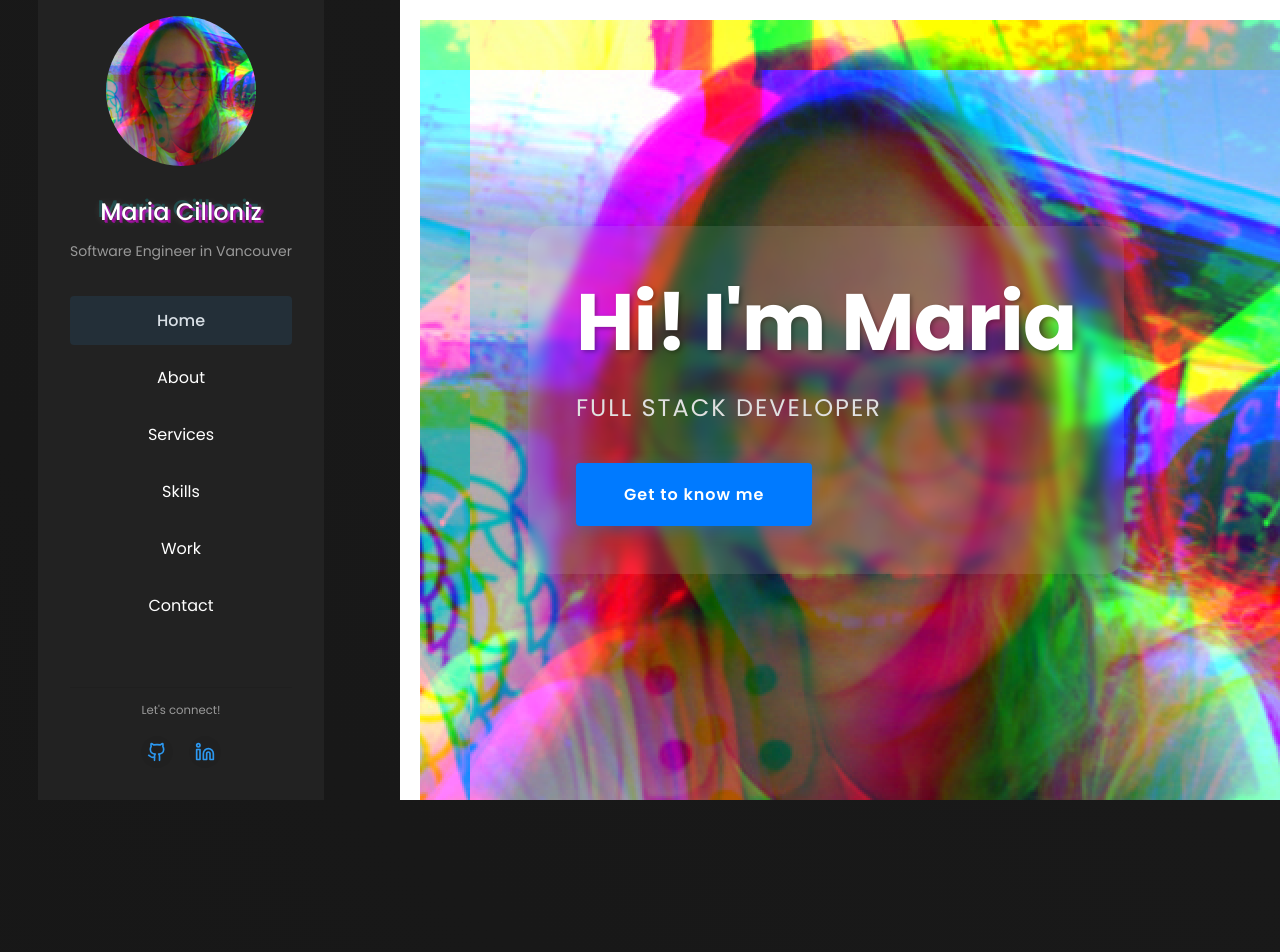
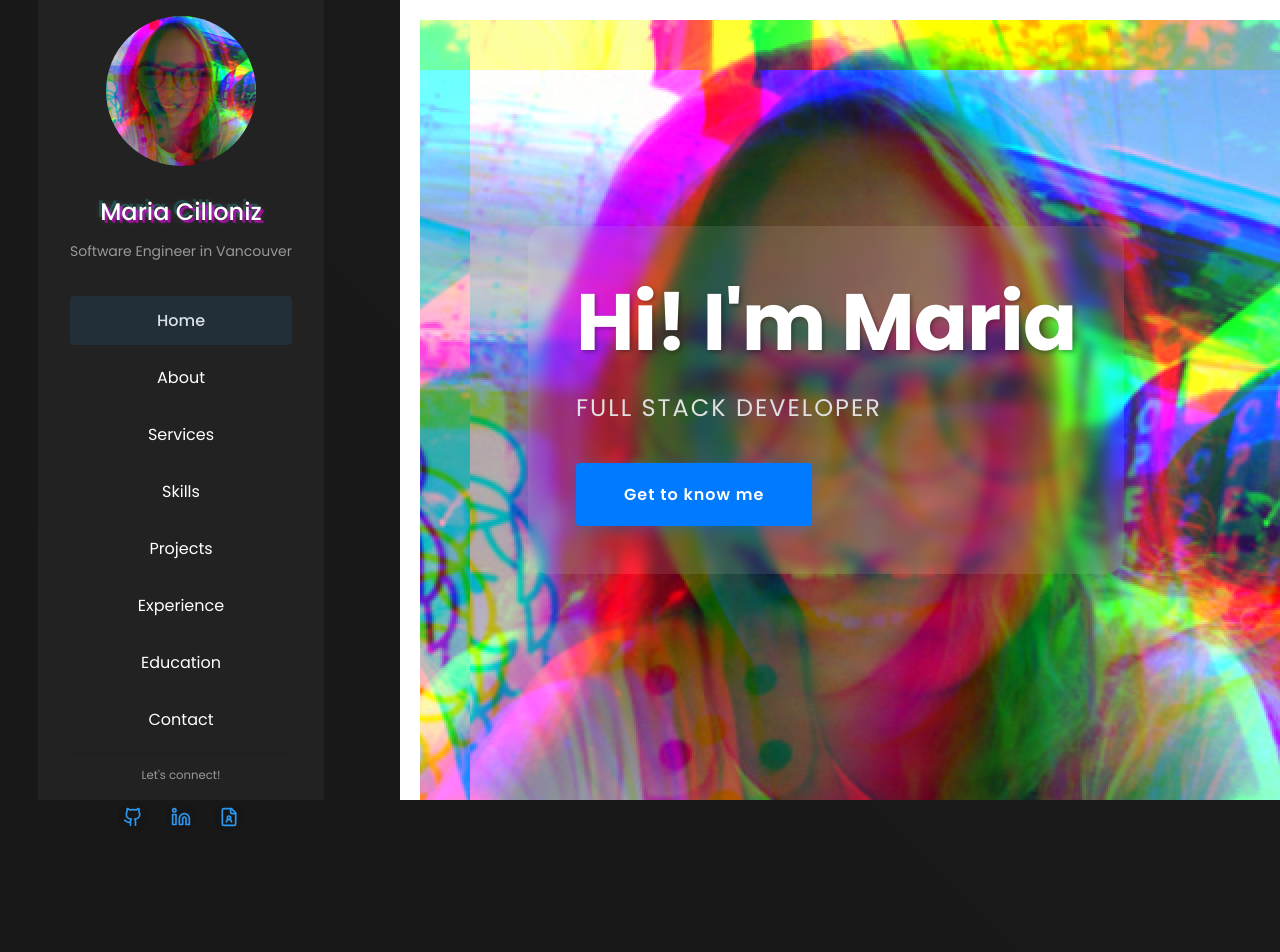
Before and after one commit to MariaCilloniz/portfolio, a React (Vite) app: page / in a window 1280 px wide. Shown: the top 952 px of the page. Built offline with nearby package versions, Linux system fonts and the light colour scheme.

Commit message:
Resposiveness

```diff
--- a/src/App.jsx
+++ b/src/App.jsx
@@ -6,6 +6,8 @@ import Hero from './components/Home/Home';
 import About from '../src/components/About/About';
 import Services from '../src/components/Services/Services';
 import Skills from '../src/components/Skills/Skills';
+import Education from '../src/components/Education/Education';
+import Experience from '../src/components/Experience/Experience';
 import Work from '../src/components/Work/Work';
 import Contact from '../src/components/Contact/Contact';
 import emailjs from '@emailjs/browser'
@@ -41,6 +43,8 @@ function App() {
         <Services id="services" />
         <Skills id="skills" />
         <Work id="work" />
+        <Experience id="experience" />
+        <Education id="education" />
         <Contact id="contact" />
       </main>
     </div>
--- a/src/components/Aside/Aside.jsx
+++ b/src/components/Aside/Aside.jsx
@@ -2,7 +2,8 @@ import React, { useState, useEffect } from 'react';
 import heroImage from '/images/output.png';
 import {
     Linkedin,
-    Github
+    Github,
+    FileUser,
 } from 'lucide-react';
 import './Aside.scss';
 
@@ -13,23 +14,42 @@ function Aside({ isOpen, toggleSidebar }) {
         { id: 'about', label: 'About' },
         { id: 'services', label: 'Services' },
         { id: 'skills', label: 'Skills' },
-        { id: 'work', label: 'Work' },
+        { id: 'work', label: 'Projects' },
+        { id: 'experience', label: 'Experience' },
+        { id: 'education', label: 'Education' },
         { id: 'contact', label: 'Contact' }
     ];
+
+    const handleCVDownload = (e) => {
+        e.preventDefault();
+        const link = document.createElement('a');
+        link.href = '/assets/cv/Maria_Cilloniz_CV.pdf';
+        link.download = 'Maria_Cilloniz_CV.pdf';
+        document.body.appendChild(link);
+        link.click();
+        document.body.removeChild(link);
+    };
 
     const socialLinks = [
         {
             icon: <Github size={20} />,
             url: 'https://github.com/MariaCilloniz',
-            label: 'GitHub'
+            label: 'GitHub',
+            isExternal: true
         },
         {
             icon: <Linkedin size={20} />,
             url: 'https://www.linkedin.com/in/mariajosecilloniz',
-            label: 'LinkedIn'
+            label: 'LinkedIn',
+            isExternal: true
+        },
+        {
+            icon: <FileUser size={20} />,
+            url: '/assets/cv/Maria_Jose_Cilloniz_CV.pdf',
+            label: 'CV',
+            isDownload: true
         }
     ];
-
 
     useEffect(() => {
         const handleScroll = () => {
@@ -121,6 +141,7 @@ function Aside({ isOpen, toggleSidebar }) {
                                     aria-label={social.label}
                                     target="_blank"
                                     rel="noopener noreferrer"
+                                    onClick={social.isDownload ? handleCVDownload : undefined}
                                 >
                                     {social.icon}
                                 </a>
--- a/src/components/Education/Education.scss
+++ b/src/components/Education/Education.scss
@@ -1,5 +1,5 @@
 .education {
-    padding: 3rem 7rem;
+    padding: 15rem 7rem;
     width: 78vw;
 
 
--- a/src/components/Experience/Experience.scss
+++ b/src/components/Experience/Experience.scss
@@ -1,5 +1,5 @@
 .experience {
-    padding: 4rem 7rem;
+    padding: 14rem 7rem;
     width: 78vw;
 }
 
--- a/src/components/Work/Work.jsx
+++ b/src/components/Work/Work.jsx
@@ -28,9 +28,9 @@ function Work() {
         {
             id: 2,
             title: 'Meta Safe',
-            category: 'web',
+            category: 'apps',
             image: '/images/img-2.jpg',
-            type: 'Web Design/App',
+            type: 'App',
             stats: { views: 15, likes: 3 },
             url: 'https://github.com/MariaCilloniz/Meta-Safe'
         },
@@ -50,14 +50,14 @@ function Work() {
             image: '/images/brainflix.jpg',
             type: 'Web Design/App',
             stats: { views: 15, likes: 3 },
-            url: 'https://github.com/MariaCilloniz/maria-cilloniz-brainflix'
+            url: 'https://brainflix-application.netlify.app/'
         },
         {
             id: 5,
             title: 'Daily Dashboard',
             category: 'web',
             image: '/images/img-3.jpg',
-            type: 'Application / Web Design',
+            type: 'Web Design/App',
             stats: { views: 10, likes: 1 },
             url: 'https://github.com/MariaCilloniz/daily-dash'
         },
@@ -66,7 +66,7 @@ function Work() {
             title: 'Cocktail Party',
             category: 'apps',
             image: '/images/img-4.jpg',
-            type: 'Application / Web Design',
+            type: 'Web Design/App',
             stats: { views: 17, likes: 1 },
             url: 'https://github.com/MariaCilloniz/CocktailParty-first-hackathon'
         },
--- a/src/components/Work/Work.scss
+++ b/src/components/Work/Work.scss
@@ -1,8 +1,8 @@
 .work {
     font-family: 'Poppins';
-    padding: 7rem 7rem;
+    padding: 12rem 7rem;
     width: 78vw;
-    margin-bottom: 140px;
+    // margin-bottom: 140px;
 
 
     &__filters {
```
Also changed, not shown: 1 other file (tests, documents, lock files or other folders).
